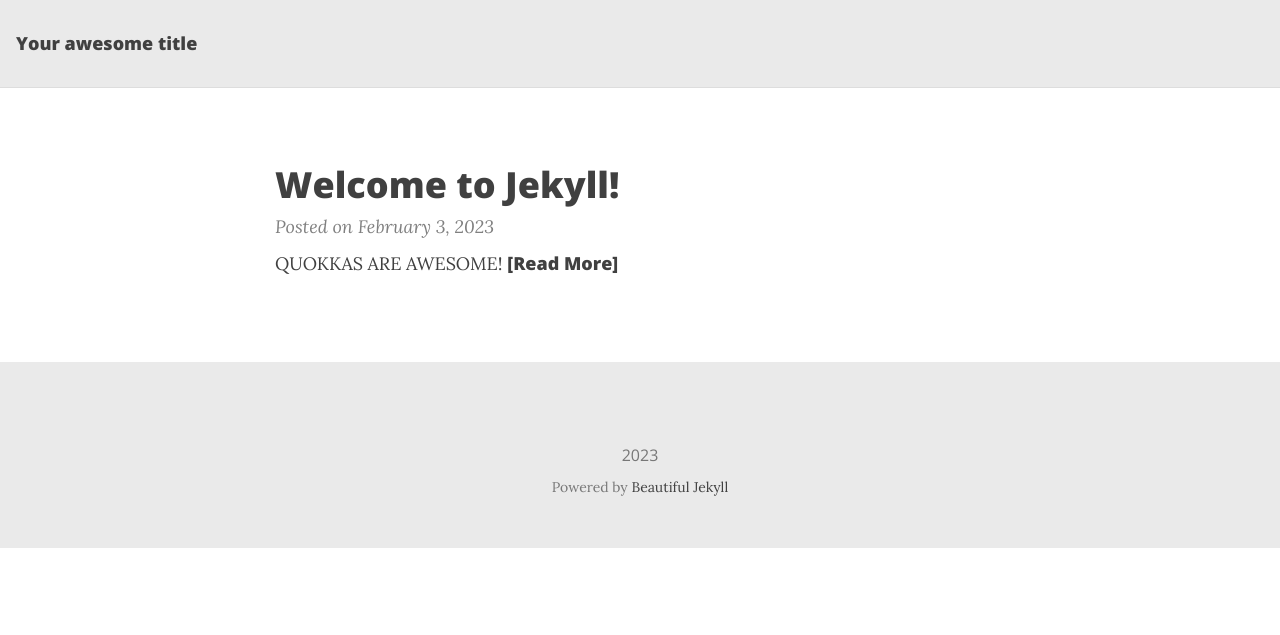
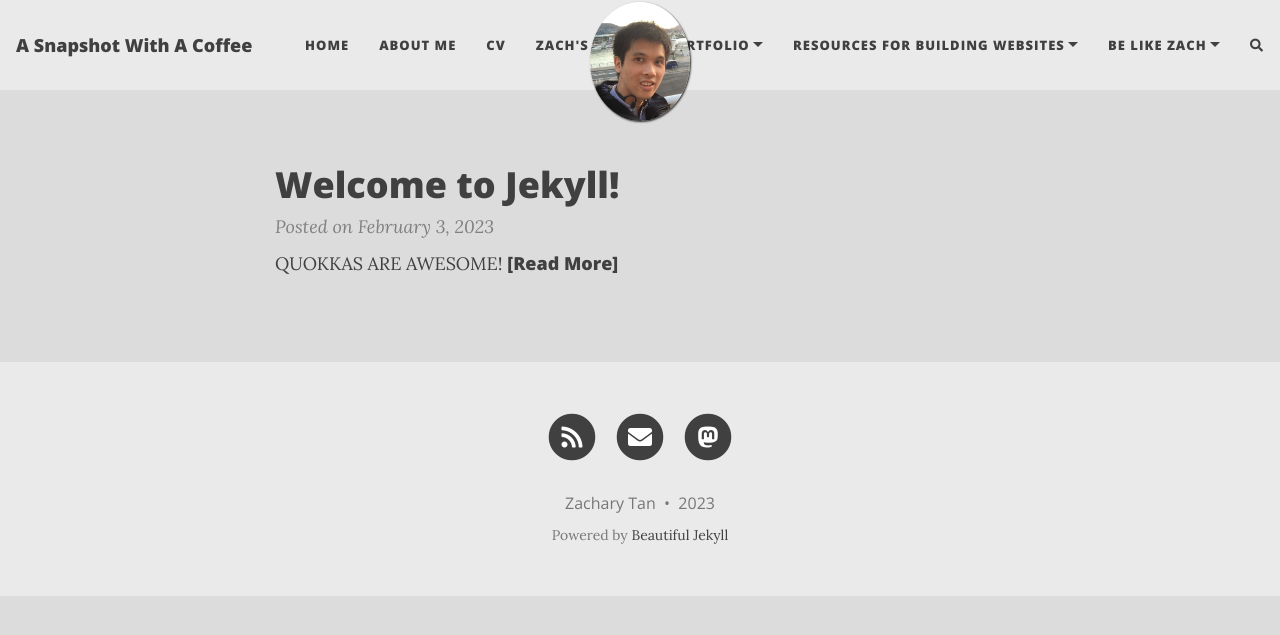
Before and after one commit to OZ7UP/TiredSetonix, a Jekyll site: the page built from index.markdown, in a window 1280 px wide. Shown: the top 635 px of the page. Built offline with Jekyll 4.4.1, drawn with Linux system fonts in a browser that asks for light colours; nearby versions of some CDN libraries; the list of posts is cut into pages by our own code; comment, search, counter and statistics services are not loaded; some of the changed lines change nothing that is shown.

Commit message:
Update _config.yml

```diff
--- a/_config.yml
+++ b/_config.yml
@@ -18,22 +18,170 @@
 # You can create any custom variable you would like, and they will be accessible
 # in the templates via {{ site.myvariable }}.
 
-title: Your awesome title
-email: your-email@example.com
+title: A Snapshot With A Coffee
 description: >- # this means to ignore newlines until "baseurl:"
-  Write an awesome description for your new site here. You can edit this
-  line in _config.yml. It will appear in your document head meta (for
-  Google search results) and in your feed.xml site description.
+  The personal website for a Singaporean-born Australian currently based in Nagasaki, Japan.
 baseurl: "" # the subpath of your site, e.g. /blog
 url: "" # the base hostname & protocol for your site, e.g. http://example.com
-twitter_username: jekyllrb
-github_username:  jekyll
+twitter_username: ""
+github_username:  ""
+
+# Your name to show in the footer
+author: Zachary Tan
+
+###############################################
+# --- List of links in the navigation bar --- #
+###############################################
+
+navbar-links:
+  Home: "index"
+  About Me: "aboutme"
+  CV: "CV"
+  Zach's band: "https://roseburnavenuemusic.com"
+  Portfolio:
+    - Music: "Music"
+    - Photography: "Photography"
+  Resources for building websites:
+    - Beautiful Jekyll: "https://beautifuljekyll.com"
+    - Learn markdown: "https://www.markdowntutorial.com/"
+  Be like Zach:
+    - Get stronger with InnoSupps: "http://innosupps.com/"
+    - Wear Jack London: "https://shop.jacklondon.com.au/"
+    - Wear Vanquish Fitness: "https://www.vqfit.com/"
+    - Train with Iron Bull: "https://ironbullstrength.com/"
+
+################
+# --- Logo --- #
+################
+
+# Image to show in the navigation bar - works best with a square image
+# Remove this parameter if you don't want an image in the navbar
+avatar: "/assets/img/Base-profile-pic.jpg"
+
+# By default, the image is cut into a circle. You can disable this behaviour by setting 'round-avatar: false'
+round-avatar: true
+
+# If you want to have an image logo in the top-left corner instead of having the title of the website,
+# then specify the following parameter
+#title-img: /path/to/image
+
+#####################################
+# --- Footer social media links --- #
+#####################################
+
+# Select the social network links that you want to show in the footer.
+# Uncomment the links you want to show and add your information to each one.
+social-network-links:
+  email: "zachary.2w.tan@outlook.com"
+  rss: true  # remove this line if you don't want to show an RSS link at the bottom
+  mastodon: famichiki.jp/@RBurn_Ave_Zach
+
+  # If you want your website to generate an RSS feed, provide a description
+# The URL for the feed will be https://<your_website>/feed.xml
+rss-description: Personal blog and CV of a Nagasaki-based Australian
+
+# Select which social network share links to show in posts
+share-links-active:
+  twitter: false
+  facebook: true
+  linkedin: false
+
+# How to display the link to your website in the footer
+# Remove this if you don't want a link in the footer
+
+# Excerpt word length - Truncate the excerpt of each post on the feed page to the specified number of words
+excerpt_length: 50
+
+# Whether or not to show an excerpt for every blog post in the feed page
+feed_show_excerpt: true
+
+# Whether or not to show a list of tags below each post preview in the feed page
+feed_show_tags: true
+
+# Add a search button to the navbar
+post_search: true
+
+# Add a button in the footer to edit the current page. Only works if your website is hosted on GitHub
+edit_page_button: false
+
+# Allow sub-menu items (second-level navigation menu items) to be longer than the top-level menu
+# If this setting is off, then long sub-menu words might get cut off
+# See https://github.com/daattali/beautiful-jekyll/issues/765 to understand the issue this setting can solve
+navbar-var-length: false
+
+# The keywords to associate with your website, for SEO purposes
+#keywords: "my,list,of,keywords"
+
+######################################
+# --- Colours / background image --- #
+######################################
+
+# Personalize the colours in your website. Colour values can be any valid CSS colour
+
+navbar-col: "#EAEAEA"
+navbar-text-col: "#404040"
+navbar-border-col: "#DDDDDD"
+page-col: "#DCDCDC"
+text-col: "#404040"
+link-col: "#008AFF"
+hover-col: "#0085A1"
+footer-col: "#EAEAEA"
+footer-text-col: "#777777"
+footer-link-col: "#404040"
+footer-hover-col: "#0085A1"
+
+################
+# --- Misc --- #
+################
+
+# Ruby Date Format to show dates of posts
+date_format: "%B %-d, %Y"
+
+# Facebook App ID
+#fb_app_id: ""
+
+mastodon:
+  user: RBurn_Ave_Zach
+  instance: famichiki.jp
+
+#################################################################################
+# --- You don't need to touch anything below here (but you can if you want) --- #
+#################################################################################
+
+# Output options (more information on Jekyll's site)
+timezone: "Japan/Tokyo"
+markdown: kramdown
+highlighter: rouge
+permalink: /:year-:month-:day-:title/
+paginate: 5
+
+kramdown:
+  input: GFM
+
+# Default YAML values (more information on Jekyll's site)
+defaults:
+  -
+    scope:
+      path: ""
+      type: "posts"
+    values:
+      layout: "post"
+      comments: true  # add comments to all blog posts
+      social-share: true # add social media sharing buttons to all blog posts
+  -
+    scope:
+      path: "" # any file that's not a post will be a "page" layout by default
+    values:
+      layout: "page"
 
 # Build settings
 remote_theme: daattali/beautiful-jekyll@5.0.0
 plugins:
   - jekyll-feed
   - jekyll-remote-theme
+  - jekyll-paginate
+  - jekyll-sitemap
+  - jekyll/mastodon_webfinger
 
 # Exclude from processing.
 # The following items will not be processed, by default.
```
